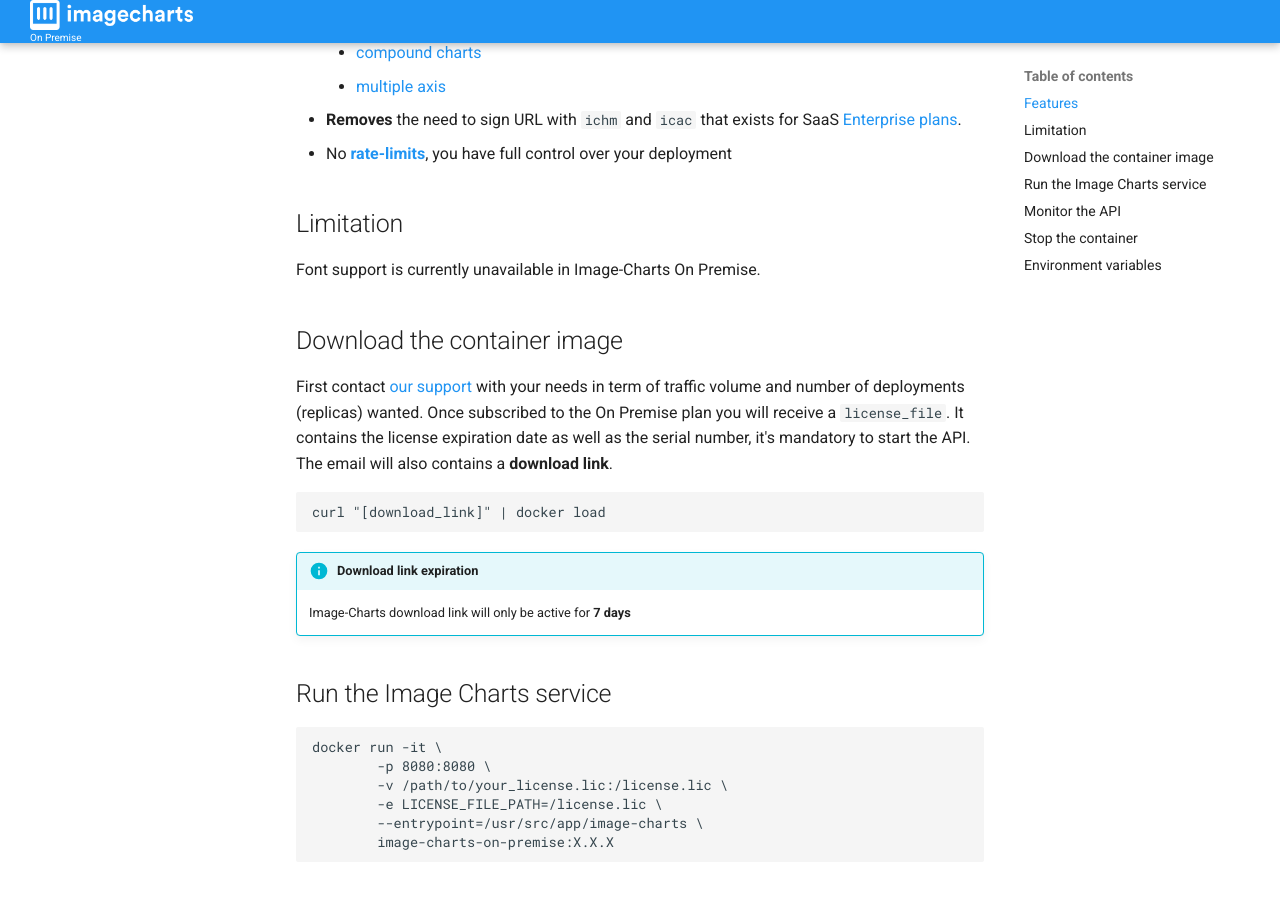
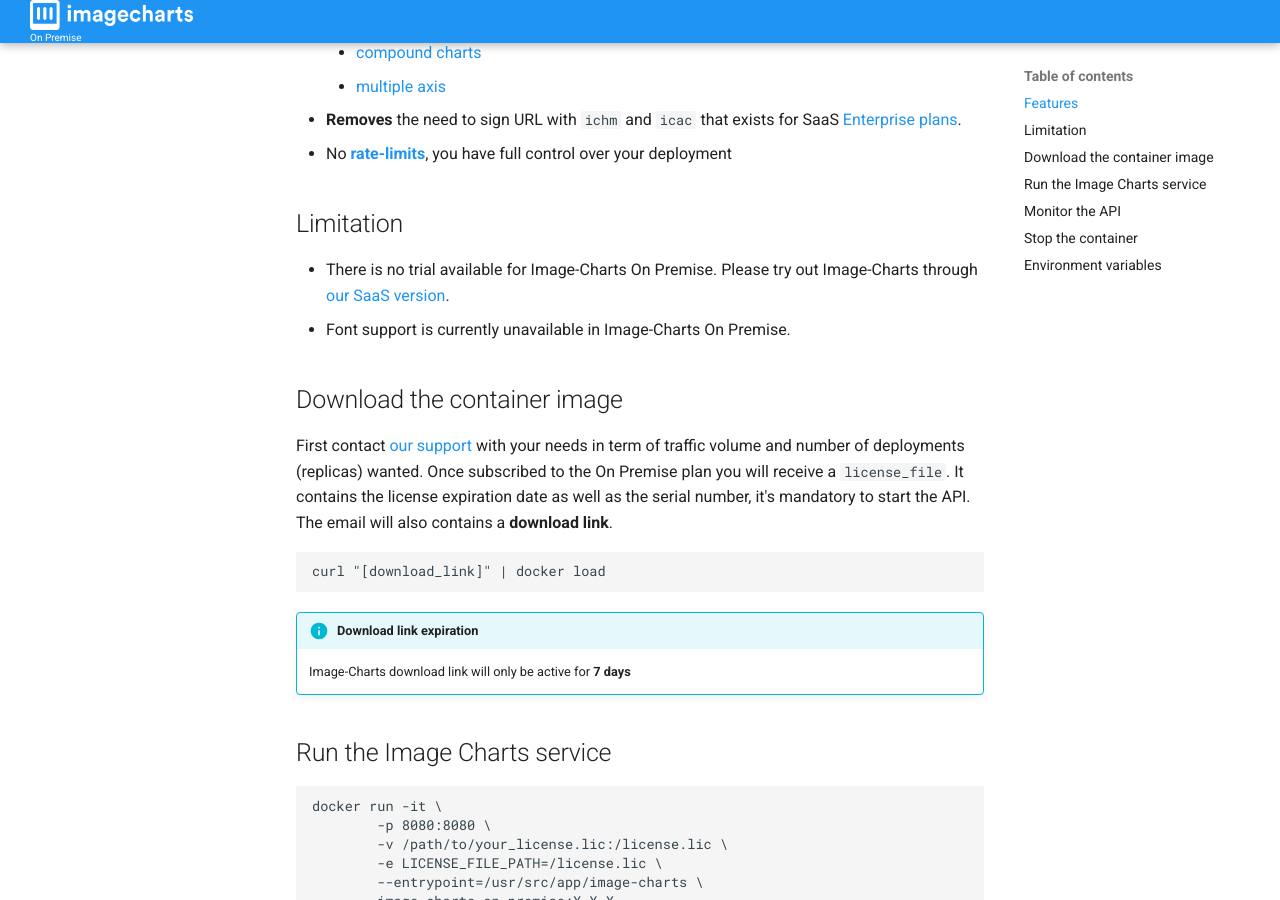
Before and after one commit to image-charts/documentation, an MkDocs documentation site: the page built from docs/on-premise.md, in a window 1280 px wide and 900 px high, scrolled down 344 px. Built offline with MkDocs 1.6.1 and Material for MkDocs 9.7.7, drawn with Linux system fonts in a browser that asks for light colours.

Commit message:
Update on-premise.md

```diff
--- a/docs/on-premise.md
+++ b/docs/on-premise.md
@@ -16,7 +16,8 @@
 
 ## Limitation
 
-Font support is currently unavailable in Image-Charts On Premise.
+- There is no trial available for Image-Charts On Premise. Please try out Image-Charts through [our SaaS version](/).
+- Font support is currently unavailable in Image-Charts On Premise.
 
 ## Download the container image
 
```
